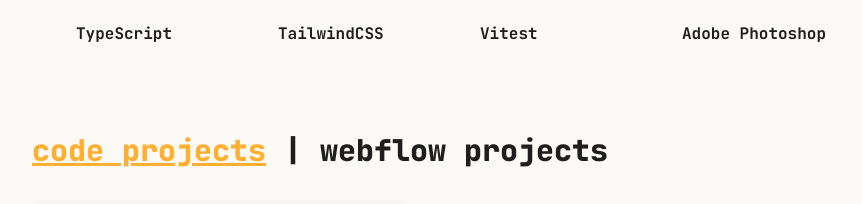
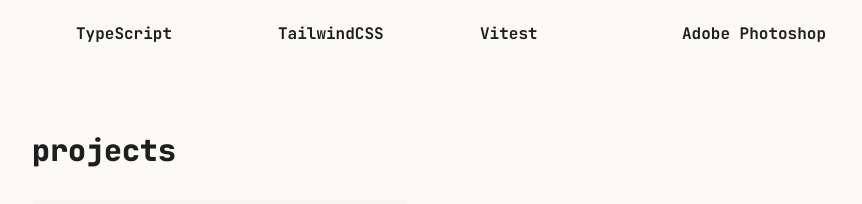
Before and after one commit to jaymiyam/jaymiyam.github.io, a Vue app: page / in a window 1280 px wide. Shown: the part 740-944 px from the top of the page, without its empty margins (208-1070 px from the left). Built offline with nearby package versions, Linux system fonts and the light colour scheme; some icons are missing.

Commit message:
removed platform projects

```diff
--- a/src/components/ProjectsSection.vue
+++ b/src/components/ProjectsSection.vue
@@ -9,55 +9,8 @@
     leave-from-class="opacity-100"
   >
     <section class="pt-20">
-      <h2 class="mb-8 text-3xl font-extrabold">
-        <button
-          @click="showGraphicsProjects = false"
-          :class="{
-            underline: !showGraphicsProjects,
-            'text-orangeGold': !showGraphicsProjects,
-          }"
-          class="hover:text-orangeGold cursor-pointer transition hover:-translate-y-0.5"
-        >
-          code projects
-        </button>
-        |
-        <button
-          @click="showGraphicsProjects = true"
-          :class="{
-            underline: showGraphicsProjects,
-            'text-orangeGold': showGraphicsProjects,
-          }"
-          class="hover:text-orangeGold cursor-pointer transition hover:-translate-y-0.5"
-        >
-          webflow projects
-        </button>
-      </h2>
-      <div v-if="showGraphicsProjects">
-        <div class="grid gap-8 sm:grid-cols-2 sm:gap-12">
-          <!-- <GraphicsProjectCard
-            v-for="project in GraphicsProjects"
-            :key="project.id"
-            :project="project"
-            @click="openModal(project)"
-          /> -->
-          <WebflowProjectCard
-            v-for="project in WebflowProjects"
-            :key="project.id"
-            :project="project"
-          />
-        </div>
-        <p class="mb-8">
-          Please check out my
-          <a
-            class="hover:text-orangeGold font-semibold underline transition"
-            href="https://www.behance.net/jaymiyam"
-            target="_blank"
-            >Behance Portfolio</a
-          >
-          for more graphics work!
-        </p>
-      </div>
-      <div v-else>
+      <h2 class="mb-8 text-3xl font-extrabold">projects</h2>
+      <div>
         <ProjectCard
           v-for="project in DevProjects"
           :key="project.id"
--- a/src/developmentProjects.json
+++ b/src/developmentProjects.json
@@ -17,15 +17,7 @@
     "repoLink": "https://github.com/jaymiyam/cardboard-box-generator",
     "imagePath": "thumbnails/portfolio-thumbnail-cardboard-box-generator.webp"
   },
-  {
-    "id": 14,
-    "name": "frontend mentor collection",
-    "description": "This is a collection page showcasing my work of completing front-end coding challenges from Frontend Mentor.",
-    "tech": ["css", "javascript"],
-    "demoLink": "https://jaymiyam.com/frontend-mentor-collection/",
-    "repoLink": "https://github.com/jaymiyam/frontend-mentor-collection/",
-    "imagePath": "thumbnails/portfolio-thumbnail-frontendMentorCollection.png"
-  },
+
   {
     "id": 17,
     "name": "nimbus",
@@ -46,6 +38,15 @@
     "imagePath": "thumbnails/portfolio-thumbnail-mythology-studio-remastered.png"
   },
   {
+    "id": 14,
+    "name": "frontend mentor collection",
+    "description": "This is a collection page showcasing my work of completing front-end coding challenges from Frontend Mentor.",
+    "tech": ["css", "javascript"],
+    "demoLink": "https://jaymiyam.com/frontend-mentor-collection/",
+    "repoLink": "https://github.com/jaymiyam/frontend-mentor-collection/",
+    "imagePath": "thumbnails/portfolio-thumbnail-frontendMentorCollection.png"
+  },
+  {
     "id": 15,
     "name": "slate",
     "description": "A movie discovery web app powered by TMDB api. Features movie lists and search functionality. Saves favourites in local storage for a backend-free experience. Hosted on Netlify.",
```
